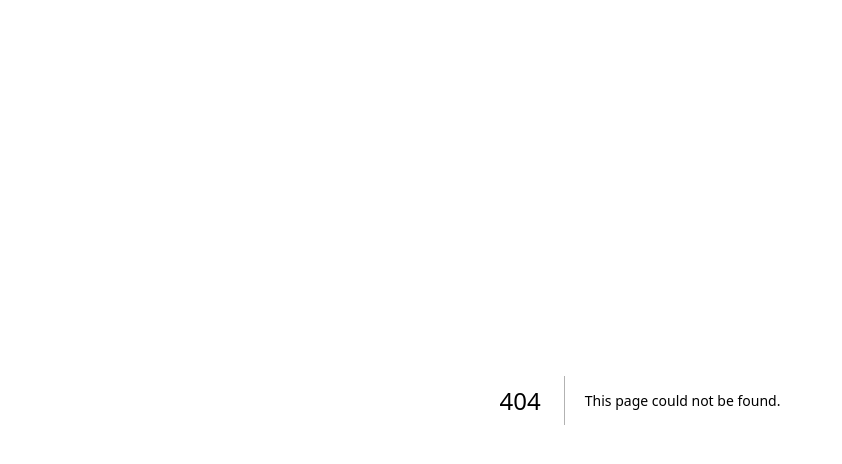
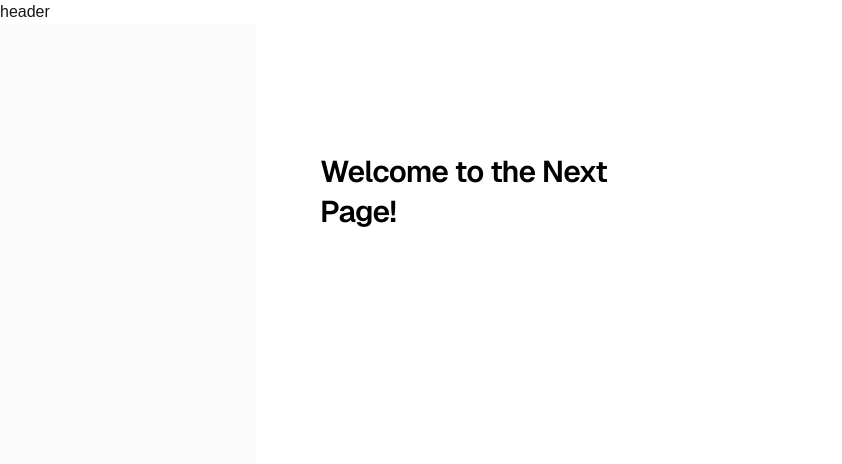
Before and after one commit to veersingh007/work_webwork, a Next.js app in the folder veer_app/: page /Next_page in a window 1280 px wide. Before the commit this address had no page. Shown: the top 464 px of the page, without its empty margins (0-842 px from the left). Built offline with nearby package versions, Linux system fonts and the light colour scheme.

Commit message:
first_try

```diff
--- /dev/null
+++ b/veer_app/src/app/Next_page/page.js
@@ -0,0 +1,11 @@
+export default function Next_page() {
+  return (
+    <div className="flex min-h-screen items-center justify-center bg-zinc-50 font-sans dark:bg-black">
+      <main className="flex min-h-screen w-full max-w-3xl flex-col items-center justify-between py-32 px-16 bg-white dark:bg-black sm:items-start">
+        <h1 className="max-w-xs text-3xl font-semibold leading-10 tracking-tight text-black dark:text-zinc-50">
+          Welcome to the Next Page!
+        </h1>
+      </main>
+    </div>
+  );
+}
--- a/veer_app/src/app/layout.js
+++ b/veer_app/src/app/layout.js
@@ -1,5 +1,6 @@
 import { Geist, Geist_Mono } from "next/font/google";
 import "./globals.css";
+import Header from "@/components/Header";
 
 const geistSans = Geist({
   variable: "--font-geist-sans",
@@ -19,9 +20,11 @@
 export default function RootLayout({ children }) {
   return (
     <html lang="en">
+
       <body
         className={`${geistSans.variable} ${geistMono.variable} antialiased`}
       >
+        <Header />
         {children}
       </body>
     </html>
--- a/veer_app/src/app/page.js
+++ b/veer_app/src/app/page.js
@@ -1,4 +1,5 @@
 import Image from "next/image";
+import Link from "next/link";
 
 export default function Home() {
   return (
@@ -16,6 +17,9 @@
           <h1 className="max-w-xs text-3xl font-semibold leading-10 tracking-tight text-black dark:text-zinc-50">
             To get started, edit the page.js file.
           </h1>
+          <Link href="/Next_page">
+          <h1>next_page</h1>
+          </Link>
           <p className="max-w-md text-lg leading-8 text-zinc-600 dark:text-zinc-400">
             Looking for a starting point or more instructions? Head over to{" "}
             <a
--- /dev/null
+++ b/veer_app/src/components/Header.js
@@ -0,0 +1,5 @@
+export default function Header() {
+    return (
+        <h1>header</h1>
+    );
+}
```
